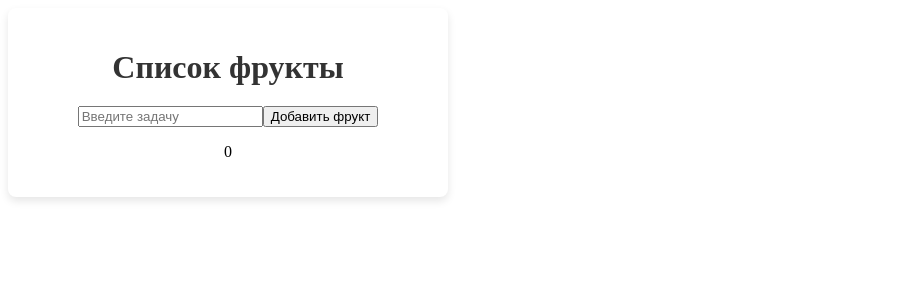
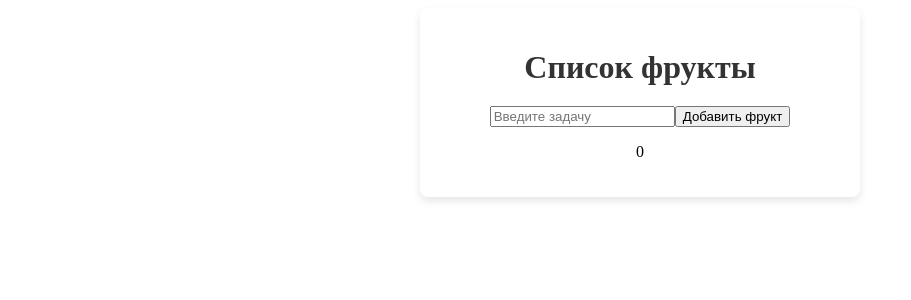
Before and after one commit to innadech/vue-app, a Vue app: page / in a window 1280 px wide. Shown: the top 300 px of the page, without its empty margins (0-911 px from the left). Built offline with nearby package versions, Linux system fonts and the light colour scheme.

Commit message:
center container

```diff
--- a/src/App.vue
+++ b/src/App.vue
@@ -47,6 +47,7 @@ export default {
   width: 100%;
   max-width: 400px;
   text-align: center;
+  margin: 0 auto;
 }
 h1 {
   margin-bottom: 20px;
```
